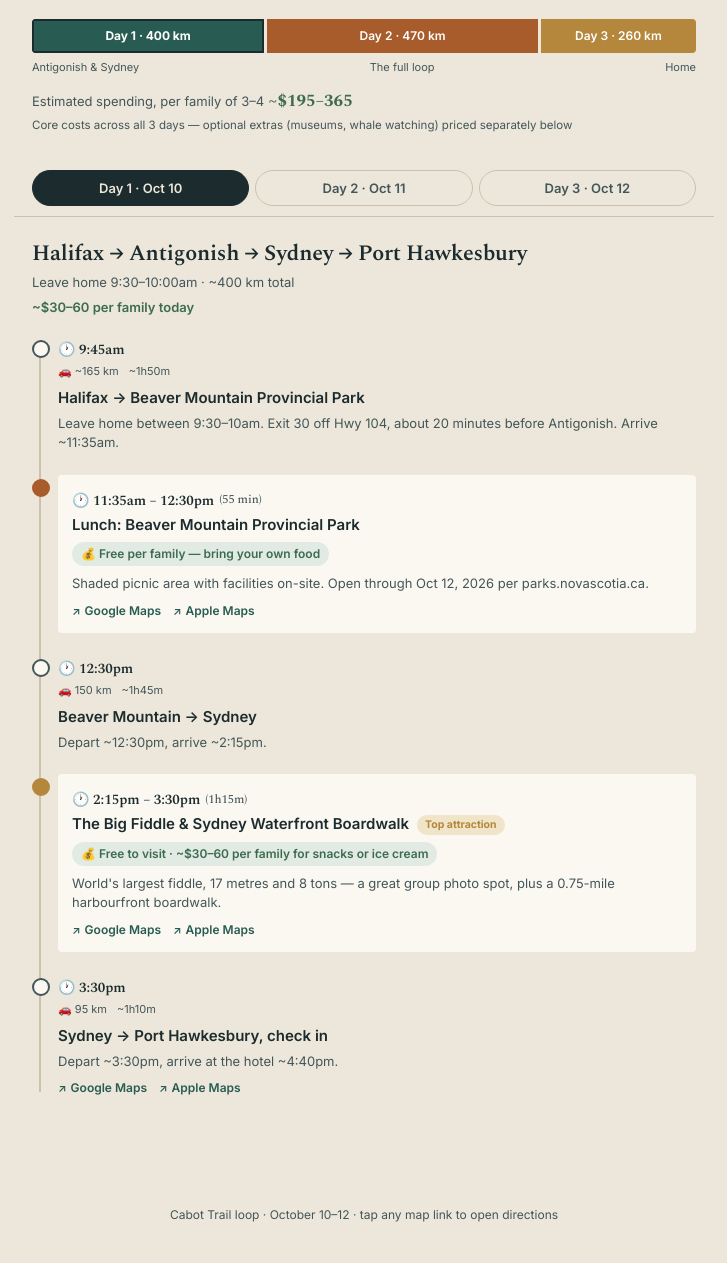
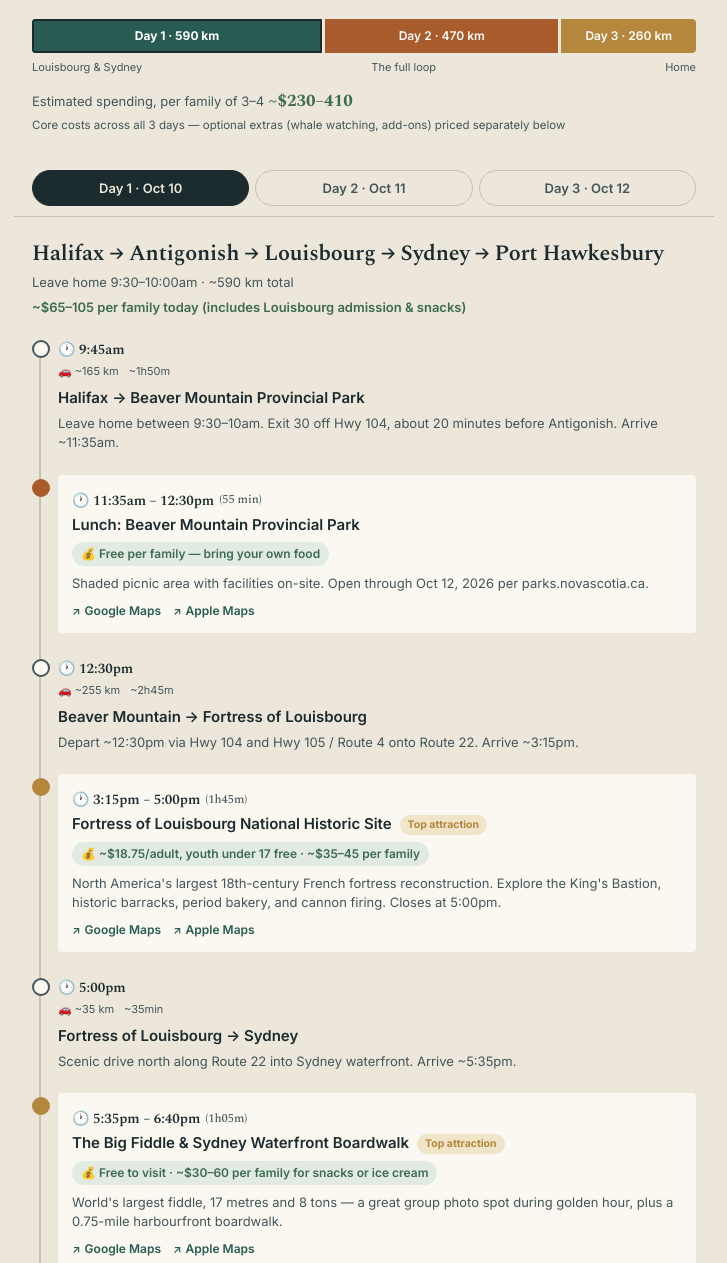
Before and after one commit to Joyalgs/trip, a plain HTML site: page index.html in a window 1280 px wide. Shown: the part 137-1400 px from the top of the page, without its empty margins (276-1003 px from the left). Before the commit the page ends 1371 px from the top, so only its background shows below. Drawn offline with nearby package versions, Linux system fonts and the light colour scheme.

Commit message:
updated day 1 plan

```diff
--- a/index.html
+++ b/index.html
@@ -422,15 +422,15 @@
   <div class="meta">October 10–12 · 27 travelers · 7 families · 7 cars</div>
 
   <div class="distance-strip" role="tablist" aria-label="Jump to day by distance">
-    <button class="distance-seg active" data-day="1" style="flex:400" role="tab" aria-selected="true">Day 1 · 400 km</button>
+    <button class="distance-seg active" data-day="1" style="flex:590" role="tab" aria-selected="true">Day 1 · 590 km</button>
     <button class="distance-seg" data-day="2" style="flex:470" role="tab" aria-selected="false">Day 2 · 470 km</button>
     <button class="distance-seg" data-day="3" style="flex:260" role="tab" aria-selected="false">Day 3 · 260 km</button>
   </div>
-  <div class="distance-caption"><span>Antigonish &amp; Sydney</span><span>The full loop</span><span>Home</span></div>
+  <div class="distance-caption"><span>Louisbourg &amp; Sydney</span><span>The full loop</span><span>Home</span></div>
 
   <div class="spend-total">
-    Estimated spending, per family of 3–4 <strong>~$195–365</strong>
-    <span class="fine">Core costs across all 3 days — optional extras (museums, whale watching) priced separately below</span>
+    Estimated spending, per family of 3–4 <strong>~$230–410</strong>
+    <span class="fine">Core costs across all 3 days — optional extras (whale watching, add-ons) priced separately below</span>
   </div>
 </div>
 
@@ -445,10 +445,10 @@
   <!-- DAY 1 -->
   <section class="day-panel active" id="day-1" role="tabpanel" aria-label="Day 1 itinerary">
     <div class="day-head">
-      <h2>Halifax → Antigonish → Sydney → Port Hawkesbury</h2>
-      <div class="sub">Leave home 9:30–10:00am · ~400 km total</div>
+      <h2>Halifax → Antigonish → Louisbourg → Sydney → Port Hawkesbury</h2>
+      <div class="sub">Leave home 9:30–10:00am · ~590 km total</div>
     </div>
-    <div class="day-spend">~$30–60 per family today</div>
+    <div class="day-spend">~$65–105 per family today (includes Louisbourg admission &amp; snacks)</div>
 
     <div class="timeline">
 
@@ -474,17 +474,37 @@
 
       <div class="stop" data-kind="drive">
         <div class="time-badge">🕐 12:30pm</div>
-        <div class="leg"><span>🚗 150 km</span><span>~1h45m</span></div>
-        <div class="stop-title">Beaver Mountain → Sydney</div>
-        <p class="stop-desc">Depart ~12:30pm, arrive ~2:15pm.</p>
+        <div class="leg"><span>🚗 ~255 km</span><span>~2h45m</span></div>
+        <div class="stop-title">Beaver Mountain → Fortress of Louisbourg</div>
+        <p class="stop-desc">Depart ~12:30pm via Hwy 104 and Hwy 105 / Route 4 onto Route 22. Arrive ~3:15pm.</p>
       </div>
 
       <div class="stop" data-kind="top">
         <div class="card">
-          <div class="time-badge">🕐 2:15pm – 3:30pm <span style="font-weight:400;font-size:12px;color:var(--ink-soft)">(1h15m)</span></div>
+          <div class="time-badge">🕐 3:15pm – 5:00pm <span style="font-weight:400;font-size:12px;color:var(--ink-soft)">(1h45m)</span></div>
+          <div class="stop-title">Fortress of Louisbourg National Historic Site <span class="tag top">Top attraction</span></div>
+          <div class="cost-line">💰 ~$18.75/adult, youth under 17 free · ~$35–45 per family</div>
+          <p class="stop-desc">North America's largest 18th-century French fortress reconstruction. Explore the King's Bastion, historic barracks, period bakery, and cannon firing. Closes at 5:00pm.</p>
+          <div class="maplinks">
+            <a href="https://maps.google.com/?q=Fortress+of+Louisbourg+National+Historic+Site" target="_blank" rel="noopener">Google Maps</a>
+            <a href="https://maps.apple.com/?q=Fortress+of+Louisbourg+National+Historic+Site" target="_blank" rel="noopener">Apple Maps</a>
+          </div>
+        </div>
+      </div>
+
+      <div class="stop" data-kind="drive">
+        <div class="time-badge">🕐 5:00pm</div>
+        <div class="leg"><span>🚗 ~35 km</span><span>~35min</span></div>
+        <div class="stop-title">Fortress of Louisbourg → Sydney</div>
+        <p class="stop-desc">Scenic drive north along Route 22 into Sydney waterfront. Arrive ~5:35pm.</p>
+      </div>
+
+      <div class="stop" data-kind="top">
+        <div class="card">
+          <div class="time-badge">🕐 5:35pm – 6:40pm <span style="font-weight:400;font-size:12px;color:var(--ink-soft)">(1h05m)</span></div>
           <div class="stop-title">The Big Fiddle &amp; Sydney Waterfront Boardwalk <span class="tag top">Top attraction</span></div>
           <div class="cost-line">💰 Free to visit · ~$30–60 per family for snacks or ice cream</div>
-          <p class="stop-desc">World's largest fiddle, 17 metres and 8 tons — a great group photo spot, plus a 0.75-mile harbourfront boardwalk.</p>
+          <p class="stop-desc">World's largest fiddle, 17 metres and 8 tons — a great group photo spot during golden hour, plus a 0.75-mile harbourfront boardwalk.</p>
           <div class="maplinks">
             <a href="https://maps.google.com/?q=The+Big+Fiddle+Sydney+Nova+Scotia" target="_blank" rel="noopener">Google Maps</a>
             <a href="https://maps.apple.com/?q=The+Big+Fiddle+Sydney+Nova+Scotia" target="_blank" rel="noopener">Apple Maps</a>
@@ -493,10 +513,10 @@
       </div>
 
       <div class="stop" data-kind="drive">
-        <div class="time-badge">🕐 3:30pm</div>
-        <div class="leg"><span>🚗 95 km</span><span>~1h10m</span></div>
+        <div class="time-badge">🕐 6:40pm</div>
+        <div class="leg"><span>🚗 ~135 km</span><span>~1h30m</span></div>
         <div class="stop-title">Sydney → Port Hawkesbury, check in</div>
-        <p class="stop-desc">Depart ~3:30pm, arrive at the hotel ~4:40pm.</p>
+        <p class="stop-desc">Depart ~6:40pm via Route 4 or Hwy 105, arrive at the hotel ~8:10pm.</p>
         <div class="maplinks">
           <a href="https://maps.google.com/?q=Olde+Brunswick+Inn+%26+Suites+Port+Hawkesbury" target="_blank" rel="noopener">Google Maps</a>
           <a href="https://maps.apple.com/?q=Olde+Brunswick+Inn+%26+Suites+Port+Hawkesbury" target="_blank" rel="noopener">Apple Maps</a>
```
